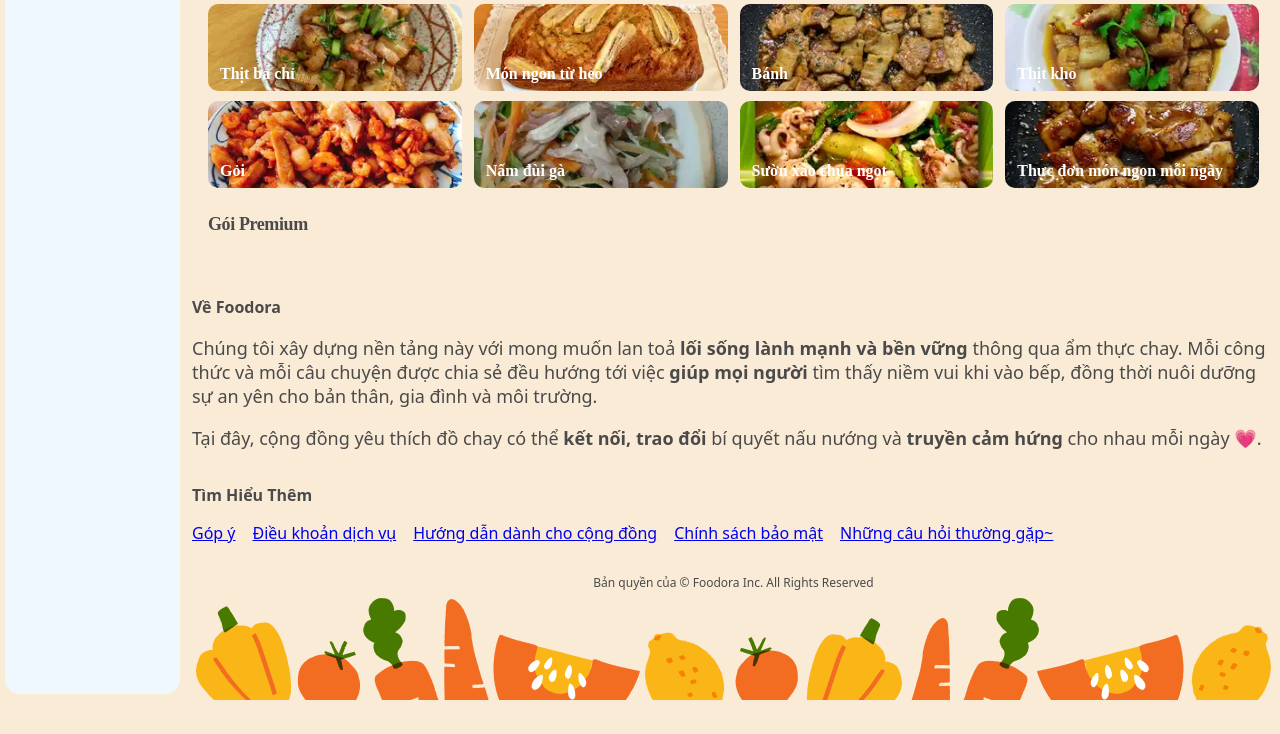
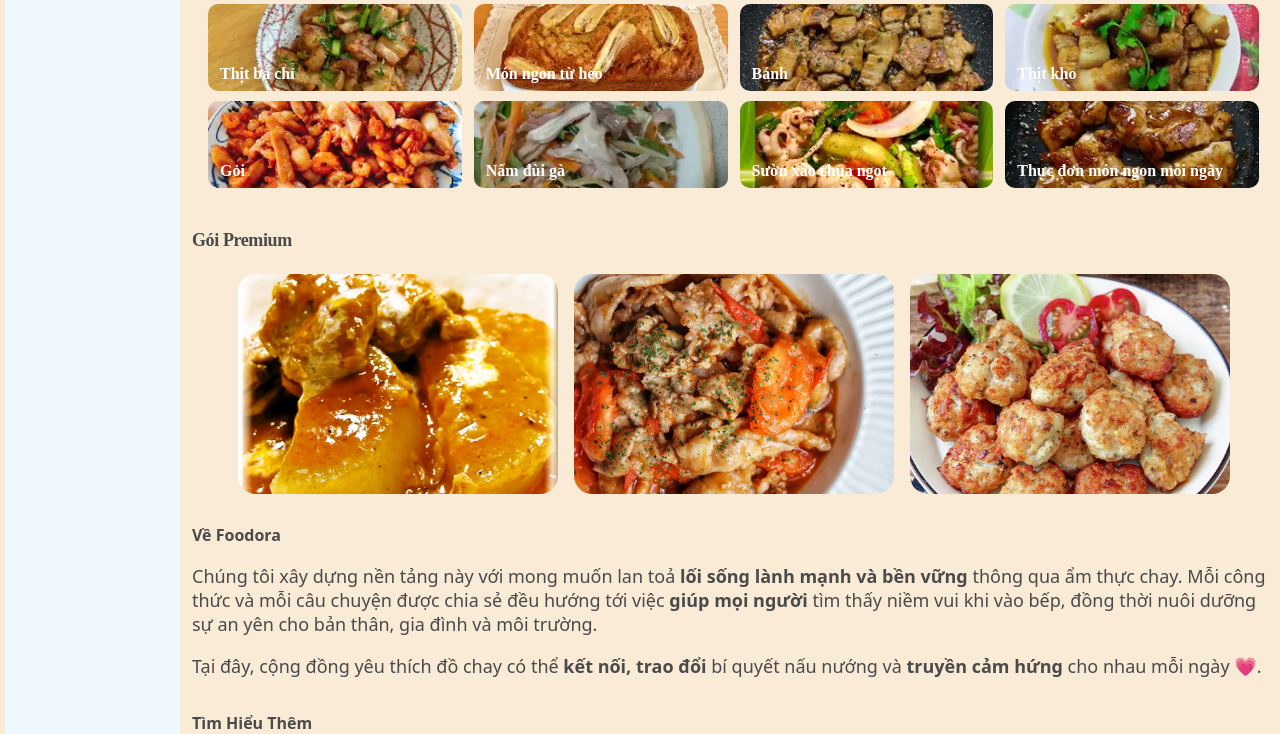
Before and after one commit to Jokohamaru/foodora_website, a PHP site: page /mainIndex.html in a window 1280 px wide. Shown: the part 397-1131 px from the top of the page. Before the commit the page ends 1097 px from the top, so only its background shows below. Run offline with PHP 8.4, Linux system fonts and the light colour scheme.

Commit message:
tí làm tiếp

```diff
--- a/main.css
+++ b/main.css
@@ -270,3 +270,37 @@ footer{
     font-size: 12px;
     margin-top: 30px;
 }
+
+.famous-keyword-premium{
+
+}
+
+.famous-keyword-premium-picture{
+  display: flex;
+  gap: 16px;
+  justify-content: center;
+  margin-top: 20px;
+}
+
+.famous-keyword-pic-premium {
+  width: 320px;
+  height: 220px;
+  border-radius: 18px;
+  overflow: hidden;
+  background: #fff;
+  display: flex;
+  align-items: center;
+  justify-content: center;
+}
+
+.famous-keyword-pic-premium:hover {
+
+}
+
+.famous-keyword-pic-premium img{
+  width: 100%;
+  height: 100%;
+  object-fit: cover;
+  display: block;
+  cursor: pointer;
+}
--- a/mainIndex.html
+++ b/mainIndex.html
@@ -98,7 +98,6 @@
                             <div class="famous-keyword-text">Thịt kho</div>
                         </div>
                     </div>
-
                     <div class="famous-keyword-img">
                         <div class="famous-keyword-pic">
                             <img src="/images/img/photo5.webp" alt="">
@@ -118,8 +117,21 @@
                         </div>
                     </div>
                 </div>
+            </div>
+            <div class="famous-keyword-premium">
                 <div class="tukhoa">
-                  <h1 class="key">Gói Premium</h1>
+                    <h1 class="key">Gói Premium</h1>
+                </div>
+                <div class="famous-keyword-premium-picture">
+                  <div class="famous-keyword-pic-premium">
+                    <img src="/images/img/premium1.webp" alt="">
+                  </div>
+                  <div class="famous-keyword-pic-premium">
+                    <img src="/images/img/premium2.webp" alt="">
+                  </div>
+                  <div class="famous-keyword-pic-premium">
+                    <img src="/images/img/premium3.webp" alt="">
+                  </div>
                 </div>
             </div>
         </main>
```
Also changed, not shown: images/img/premium1.webp (added), images/img/premium2.webp (added), images/img/premium3.webp (added).
